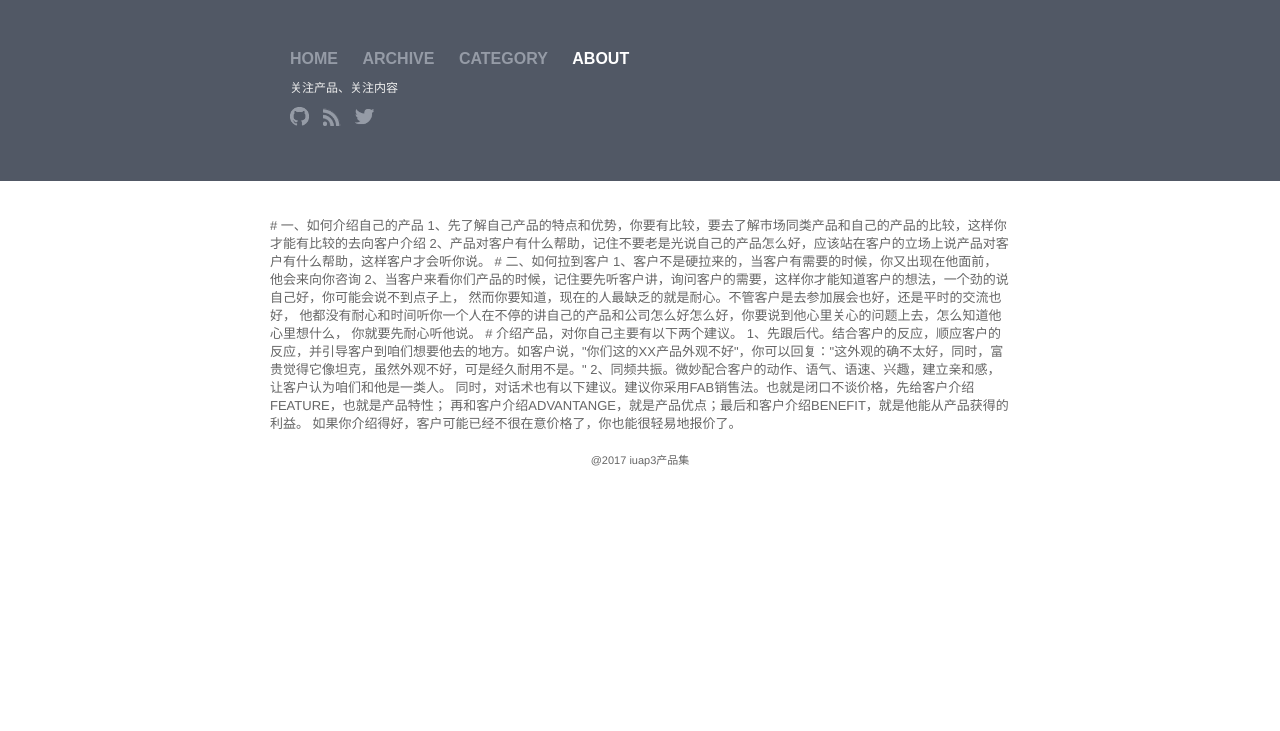
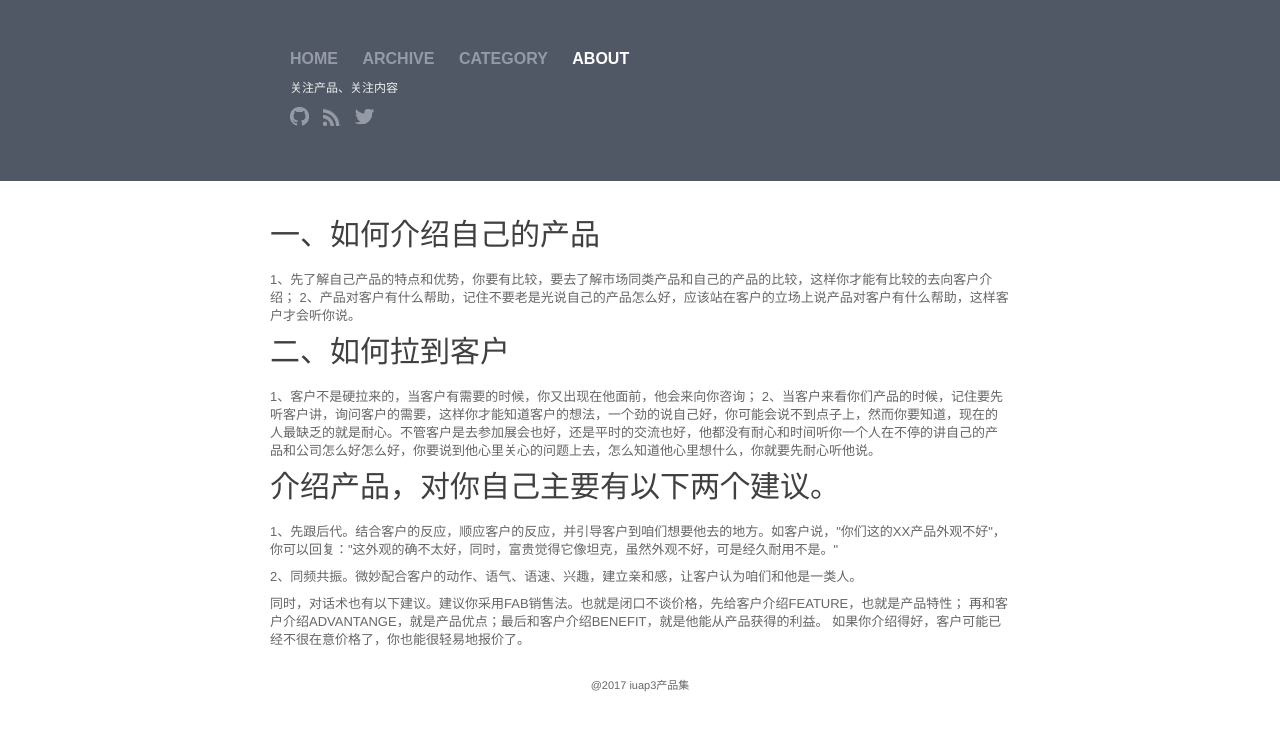
Before and after one commit to walllFlower/blog, a Jekyll site: the page built from about.html, in a window 1280 px wide. Shown: the top 731 px of the page. Built offline with Jekyll 4.4.1, drawn with Linux system fonts in a browser that asks for light colours.

```diff
--- a/about.html
+++ b/about.html
@@ -5,24 +5,25 @@ layout: default
 <div class="about">
 <br>
 
-# 一、如何介绍自己的产品
-  1、先了解自己产品的特点和优势，你要有比较，要去了解市场同类产品和自己的产品的比较，这样你才能有比较的去向客户介绍
-  2、产品对客户有什么帮助，记住不要老是光说自己的产品怎么好，应该站在客户的立场上说产品对客户有什么帮助，这样客户才会听你说。
-# 二、如何拉到客户
-  1、客户不是硬拉来的，当客户有需要的时候，你又出现在他面前，他会来向你咨询
-  2、当客户来看你们产品的时候，记住要先听客户讲，询问客户的需要，这样你才能知道客户的想法，一个劲的说自己好，你可能会说不到点子上，
-  然而你要知道，现在的人最缺乏的就是耐心。不管客户是去参加展会也好，还是平时的交流也好，
-  他都没有耐心和时间听你一个人在不停的讲自己的产品和公司怎么好怎么好，你要说到他心里关心的问题上去，怎么知道他心里想什么，
-  你就要先耐心听他说。
+<h1>一、如何介绍自己的产品</h1>
 
-# 介绍产品，对你自己主要有以下两个建议。
+<p>1、先了解自己产品的特点和优势，你要有比较，要去了解市场同类产品和自己的产品的比较，这样你才能有比较的去向客户介绍；
+2、产品对客户有什么帮助，记住不要老是光说自己的产品怎么好，应该站在客户的立场上说产品对客户有什么帮助，这样客户才会听你说。</p>
 
-1、先跟后代。结合客户的反应，顺应客户的反应，并引导客户到咱们想要他去的地方。如客户说，"你们这的XX产品外观不好"，你可以回复："这外观的确不太好，同时，富贵觉得它像坦克，虽然外观不好，可是经久耐用不是。"
-2、同频共振。微妙配合客户的动作、语气、语速、兴趣，建立亲和感，让客户认为咱们和他是一类人。
+<h1>二、如何拉到客户</h1>
 
-同时，对话术也有以下建议。建议你采用FAB销售法。也就是闭口不谈价格，先给客户介绍FEATURE，也就是产品特性；
+<p>1、客户不是硬拉来的，当客户有需要的时候，你又出现在他面前，他会来向你咨询；
+2、当客户来看你们产品的时候，记住要先听客户讲，询问客户的需要，这样你才能知道客户的想法，一个劲的说自己好，你可能会说不到点子上，然而你要知道，现在的人最缺乏的就是耐心。不管客户是去参加展会也好，还是平时的交流也好，他都没有耐心和时间听你一个人在不停的讲自己的产品和公司怎么好怎么好，你要说到他心里关心的问题上去，怎么知道他心里想什么，你就要先耐心听他说。</p>
+
+<h1>介绍产品，对你自己主要有以下两个建议。</h1>
+
+<p>1、先跟后代。结合客户的反应，顺应客户的反应，并引导客户到咱们想要他去的地方。如客户说，&quot;你们这的XX产品外观不好&quot;，你可以回复：&quot;这外观的确不太好，同时，富贵觉得它像坦克，虽然外观不好，可是经久耐用不是。&quot;</p>
+
+<p>2、同频共振。微妙配合客户的动作、语气、语速、兴趣，建立亲和感，让客户认为咱们和他是一类人。</p>
+
+<p>同时，对话术也有以下建议。建议你采用FAB销售法。也就是闭口不谈价格，先给客户介绍FEATURE，也就是产品特性；
 再和客户介绍ADVANTANGE，就是产品优点；最后和客户介绍BENEFIT，就是他能从产品获得的利益。
-如果你介绍得好，客户可能已经不很在意价格了，你也能很轻易地报价了。
+如果你介绍得好，客户可能已经不很在意价格了，你也能很轻易地报价了。</p>
 
 
 </div>
```
